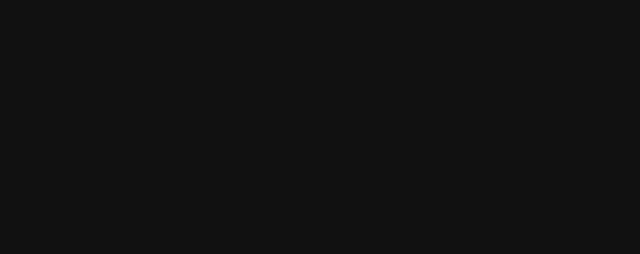
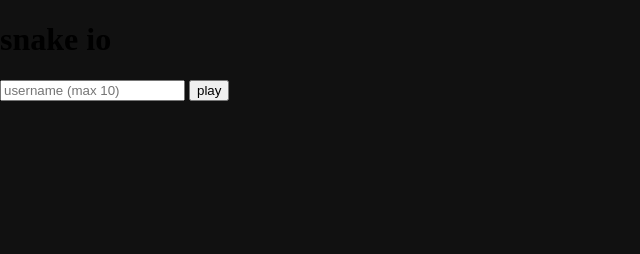
Before and after one commit to CyanPizzaReal/cobradotio, a website: page public/index.html in a window 1280 px wide. Shown: the whole page, without its empty margins (0-640 px from the left). Drawn offline with nearby package versions, Linux system fonts and the light colour scheme.

Commit message:
Update index.html

```diff
--- a/public/index.html
+++ b/public/index.html
@@ -1,12 +1,23 @@
 <!DOCTYPE html>
 <html>
 <head>
-    <title>COBRA.IO - MADE BY CARBONDEV</title>
+    <title>COBRA.IO | MADE BY CARBONDEV</title>
     <link rel="stylesheet" href="style.css">
 </head>
 <body>
-    <canvas id="c"></canvas>
-    <script src="/socket.io/socket.io.js"></script>
-    <script src="game.js"></script>
+
+<div id="menu">
+    <h1>snake io</h1>
+
+    <input id="name" maxlength="10" placeholder="username (max 10)" />
+
+    <button onclick="startGame()">play</button>
+</div>
+
+<canvas id="c"></canvas>
+
+<script src="/socket.io/socket.io.js"></script>
+<script src="game.js"></script>
+
 </body>
 </html>
```
